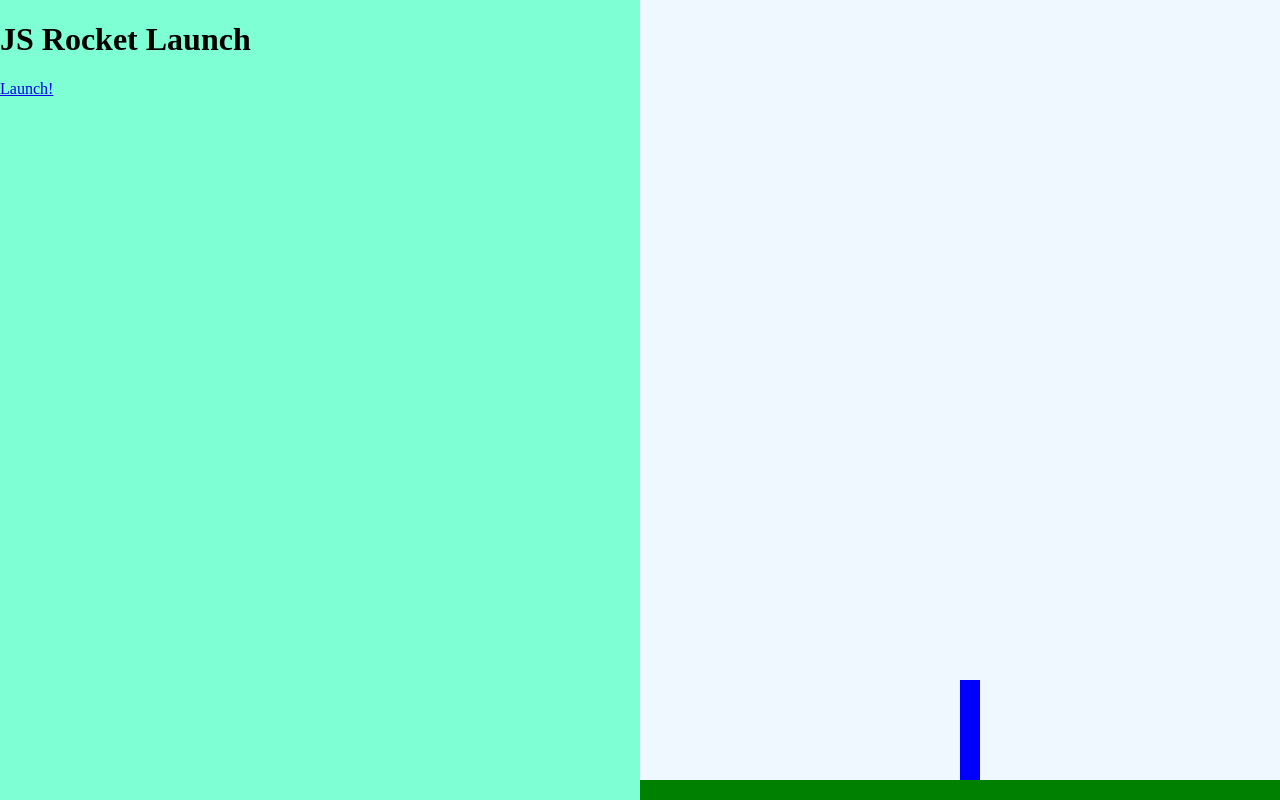
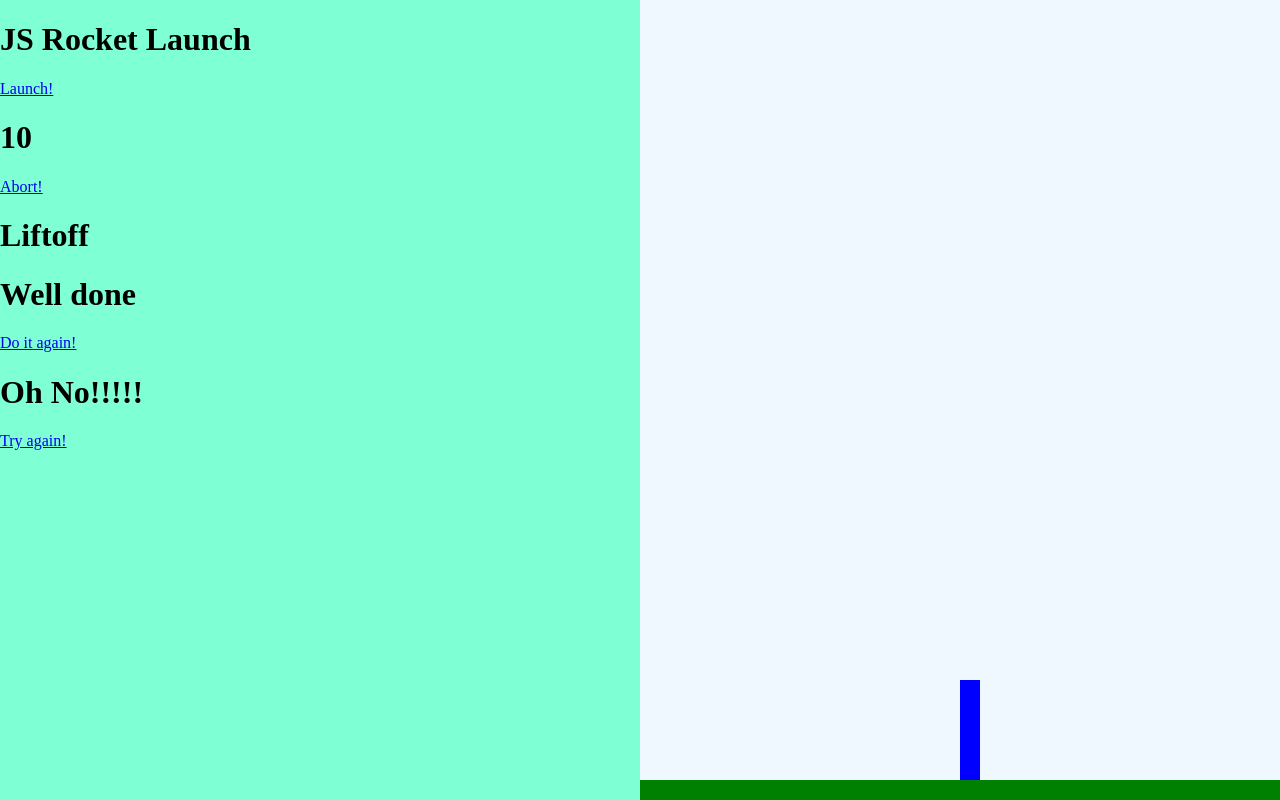
Before and after one commit to Steven-Willett/js-rocket, a plain HTML site: page index.html in a window 1280 px wide. Drawn offline with Linux system fonts and the light colour scheme.

Commit message:
New states added

```diff
--- a/index.html
+++ b/index.html
@@ -11,6 +11,21 @@
             <h1>JS Rocket Launch</h1>
             <a href="#" class="button" onclick="startCountDown();">Launch!</a>
         </div>
+        <div class="state2">
+            <h1 id="countdown">10</h1>
+            <a href="#" class="button" onclick="abort();">Abort!</a>
+        </div>
+        <div class="state3">
+            <h1>Liftoff</h1>
+        </div>
+        <div class="state4">
+            <h1>Well done</h1>
+            <a href="#" class="button" onclick="doItAgain();">Do it again!</a>
+        </div>
+        <div class="state5">
+            <h1>Oh No!!!!!</h1>
+            <a href="#" class="button" onclick="doItAgain();">Try again!</a>
+        </div>
     </div>
 
     <div class="right">
```
